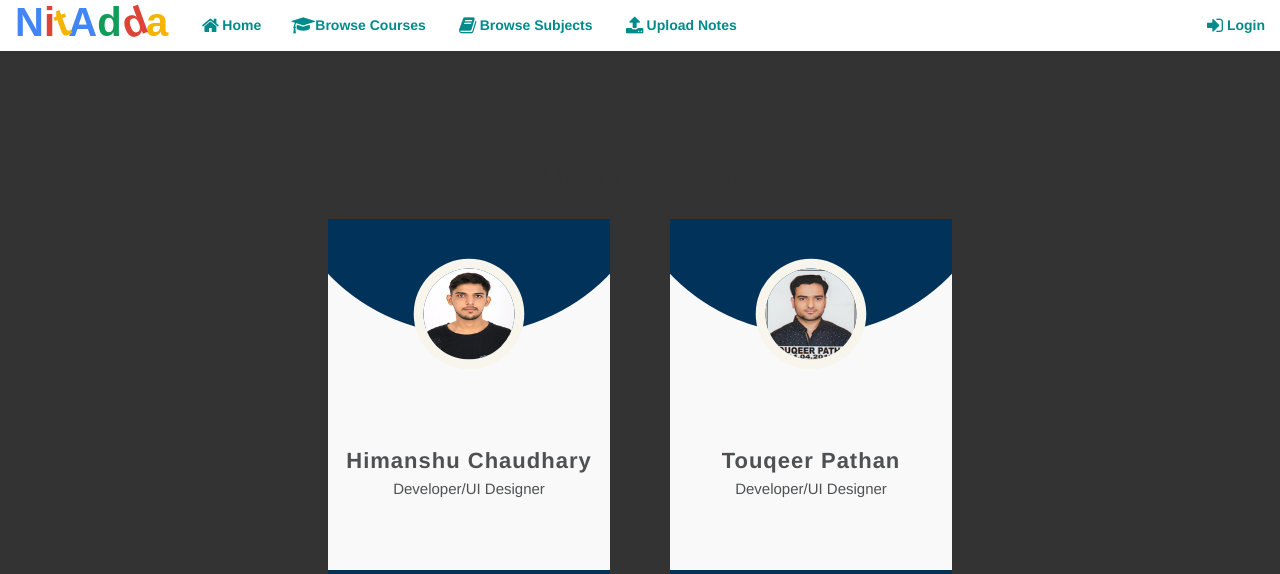
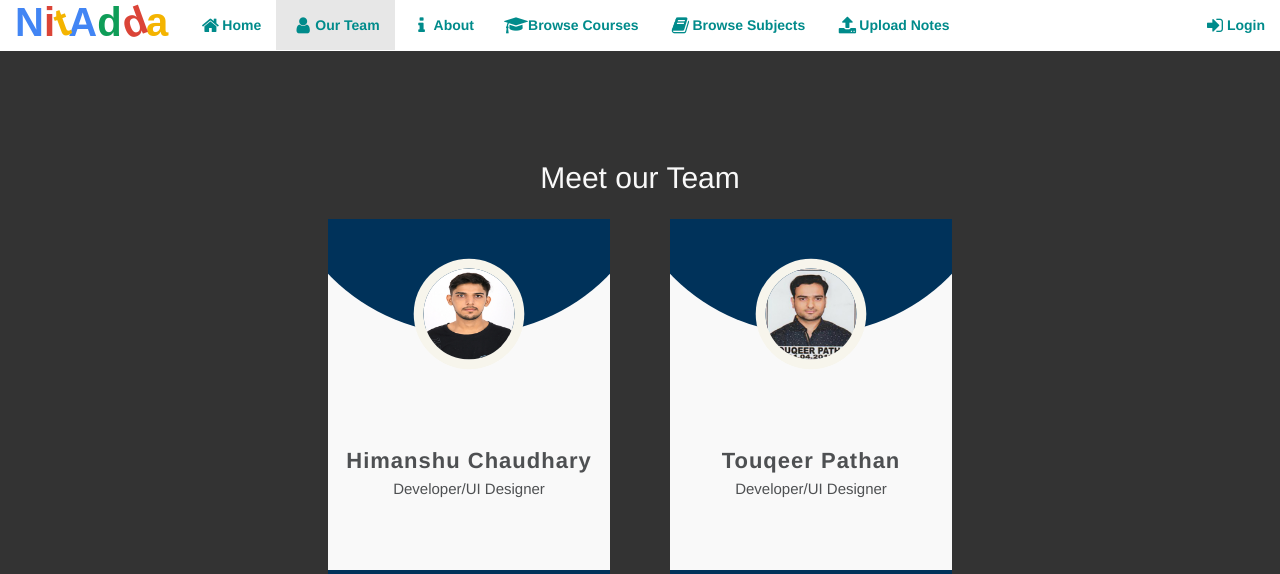
Before and after one commit to himanshukadian/nitadda, a Django app: page /content/meetOurTeam/ in a window 1280 px wide. Shown: the top 574 px of the page. Run offline with Django 3.2, Linux system fonts and the light colour scheme; parts of the project's set-up code (start-up, migrations or seed data) failed here and were passed over; some libraries are stand-ins or nearby versions; some web fonts are replaced.

Commit message:
updated font color and menu.

```diff
--- a/static/css/style.css
+++ b/static/css/style.css
@@ -969,3 +969,7 @@ center h1 {
 }
 
 /* search bar ends*/
+
+.dataTables_filter label {
+    color: f9f9f9;
+}
--- a/templates/base.html
+++ b/templates/base.html
@@ -77,9 +77,11 @@
         <div class="container-fluid">
             <a id="nitadda" href="#" class="navbar-brand faa-pulse faa-slow animated" data-toggle="popover"
                data-trigger="focus" data-html="true" data-placement="bottom">
-                        <i  class="fa fa-lg"><strong><span style="font-family: 'Product Sans',sans-serif;font-size:40px;"><span class="g-blue">N</span><span
+                <i class="fa fa-lg"><strong><span style="font-family: 'Product Sans',sans-serif;font-size:40px;"><span
+                        class="g-blue">N</span><span
                         class="o-red">i</span><span class="d-yellow">t</span><span class="g-blue">A</span><span
-        class="l-green">d</span><span class="o-red e-red">d</span><span class="o-yellow">a </span></span></strong></i>
+                        class="l-green">d</span><span class="o-red e-red">d</span><span
+                        class="o-yellow">a </span></span></strong></i>
             </a>
             <div class="navbar-header">
                 <a class="navbar-toggle collapsed" data-target="#navbar" data-toggle="collapse">
@@ -91,6 +93,16 @@
                     <li class="active" {% if request.path == '/' %}style="background: #E7E7E7"{% endif %}>
                         <a class="faa-parent animated-hover" href="/">
                             <i class="fa fa-fw fa-lg fa-home faa-tada faa-fast"></i>Home
+                        </a>
+                    </li>
+                    <li {% if request.path == '/content/meetOurTeam/' %}style="background: #E7E7E7"{% endif %}>
+                        <a class="faa-parent animated-hover" href="/content/meetOurTeam/">
+                            <i class="fa fa-fw fa-lg fa-user faa-tada faa-fast"></i>Our Team
+                        </a>
+                    </li>
+                    <li>
+                        <a class="faa-parent animated-hover" href="#about">
+                            <i class="fa fa-fw fa-lg fa-info faa-tada faa-fast"></i>About
                         </a>
                     </li>
                     {% if user.is_authenticated and user.is_superuser %}
@@ -129,7 +141,8 @@
                             <button class="dropbtn" onclick="myFunction()">
                                 Hi, {{ user.username|title }} <i class="fa fa-caret-down"></i>
                             </button>
-                            <img style="border-radius: 50%; float: right; margin-top: 6px" src={% block content3 %}"media/{{ user.image }}"{%  endblock content3 %} height="40px"
+                            <img style="border-radius: 50%; float: right; margin-top: 6px"
+                                 src={% block content3 %}"media/{{ user.image }}"{% endblock content3 %} height="40px"
                                  width="40px">
                             <div class="dropdown-content" id="myDropdown">
                                 <a href="/content/show_liked_notes">My Likes</a>
@@ -167,7 +180,7 @@
     <div class="container">
         <div class=" text-center row">
             <div class="col-sm-12 col-md-6">
-                <h6>About</h6>
+                <h6 id="about">About</h6>
                 <p class="text-justify">Nitadda.com is an initiative to help the students to get note, previous year
                     examination papers and schedule for various events and many other notifications .NITADDA focuses on
                     providing students all the help they need to score well in their academics as well for their
--- a/templates/content/Upload_Notes.html
+++ b/templates/content/Upload_Notes.html
@@ -48,7 +48,7 @@
     <div class="container" style="min-width:min-content;margin-bottom: 8%">
 
         <div class=" md-3" style="margin-top:3%;">
-            <caption><h3 class="table_title">Upload Notes</h3></caption>
+            <caption><h3 class="table_title" style="color: f9f9f9;">Upload Notes</h3></caption>
             <div class=" sm-3 ">
                 <div id="uploadForm" class="well well-lg">
                     <form method="POST" action="/content/upload_note/" enctype="multipart/form-data"
--- a/templates/content/all_Courses.html
+++ b/templates/content/all_Courses.html
@@ -31,7 +31,7 @@ https://cdn.datatables.net/1.10.20/js/jquery.dataTables.min.js"></script>
     </div>
 
     <div class="container" style="min-width:min-content;margin-bottom: 8%">
-        <caption><h3 class="table_title">Courses</h3></caption>
+        <caption><h3 class="table_title" style="color: #F9F9F9">Courses</h3></caption>
         <div class="row" style="margin: 0%">
             <table class="table table-striped table-responsive-md" id="example">
                 <thead class="thead-dark">
--- a/templates/content/all_Notes.html
+++ b/templates/content/all_Notes.html
@@ -144,7 +144,7 @@
                     </nav>
                 </div>
                 <div class="col-xs-12 col-md-8">
-                    <caption><h3 class="table_title">{{ cname|title }} Notes</h3></caption>
+                    <caption><h3 class="table_title" style="color:f9f9f9;">{{ cname|title }} Notes</h3></caption>
                     <table class="table table-striped table-responsive-md" id="example">
                         <thead class="thead-dark">
                         <tr>
--- a/templates/content/all_Subject_Notes.html
+++ b/templates/content/all_Subject_Notes.html
@@ -153,7 +153,7 @@ https://cdn.datatables.net/1.10.20/js/jquery.dataTables.min.js"></script>
                     </nav>
                 </div>
                 <div class="col-xs-12 col-md-8">
-                    <caption><h3 class="table_title">{{ sname|title }} Notes</h3></caption>
+                    <caption><h3 class="table_title" style="color: f9f9f9">{{ sname|title }} Notes</h3></caption>
                     <table class="table table-striped table-responsive-md" id="example">
                 <thead class="thead-dark">
                 <tr>
--- a/templates/content/all_Subjects.html
+++ b/templates/content/all_Subjects.html
@@ -31,7 +31,7 @@ https://cdn.datatables.net/1.10.20/js/jquery.dataTables.min.js"></script>
 
     <div class="container" style="min-width:min-content;margin-bottom: 8%">
 
-        <caption><h3 class="table_title">All Subjects</h3></caption>
+        <caption><h3 class="table_title" style="color:f9f9f9;">All Subjects</h3></caption>
         <div class="row" style="margin: 0%;">
             <table class="table table-striped table-responsive-md" id="example">
                 <thead class="thead-dark">
--- a/templates/content/liked_Notes.html
+++ b/templates/content/liked_Notes.html
@@ -24,7 +24,7 @@
     <body class="main_body">
     {% if user_has_liked > 0 %}
         <div class="container" style="min-width:min-content;margin-bottom: 8%">
-            <caption><h3 class="table_title">Notes liked by you</h3></caption>
+            <caption><h3 class="table_title" style="color: f9f9f9">Notes liked by you</h3></caption>
             <div class="row" style="margin: 0%">
                 <table class="table table-striped table-responsive-md" id="example">
                     <thead class="thead-dark">
--- a/templates/content/uploaded_notes.html
+++ b/templates/content/uploaded_notes.html
@@ -24,7 +24,7 @@
     <body class="main_body">
     {% if user_has_uploaded %}
         <div class="container" style="min-width:min-content;margin-bottom: 8%">
-            <caption><h3 class="table_title">Notes uploaded by you</h3></caption>
+            <caption><h3 class="table_title" style="color: f9f9f9">Notes uploaded by you</h3></caption>
             <div class="row" style="margin: 0%">
                 <table class="table table-striped table-responsive-md" id="example">
                     <thead class="thead-dark">
--- a/templates/meet_our_team.html
+++ b/templates/meet_our_team.html
@@ -1,6 +1,7 @@
 {% extends 'base.html' %}
 {% block title %}Home NIT ADDA{% endblock title %}
 {% load static %}
+{% block content3 %}"../media/{{ user.image }}"{% endblock content3 %}
 {% block content %}
     <head>
         <style>
@@ -187,7 +188,7 @@
         {% endif %}
     <section class="our-team-section">
         <div class="container">
-            <h2 class="title text-center">Meet our Team</h2>
+            <h2 class="title text-center" style="color: #F9F9F9">Meet our Team</h2>
             <div class="row" id="team1" style="margin: 0 auto">
                 <div class="col-lg-6 col-md-6 col-sm-12">
                     <div class="our-team">
```
Also changed, not shown: templates/home.html (+2 -14 lines). Lines whose indentation alone changed are shown as unchanged.
